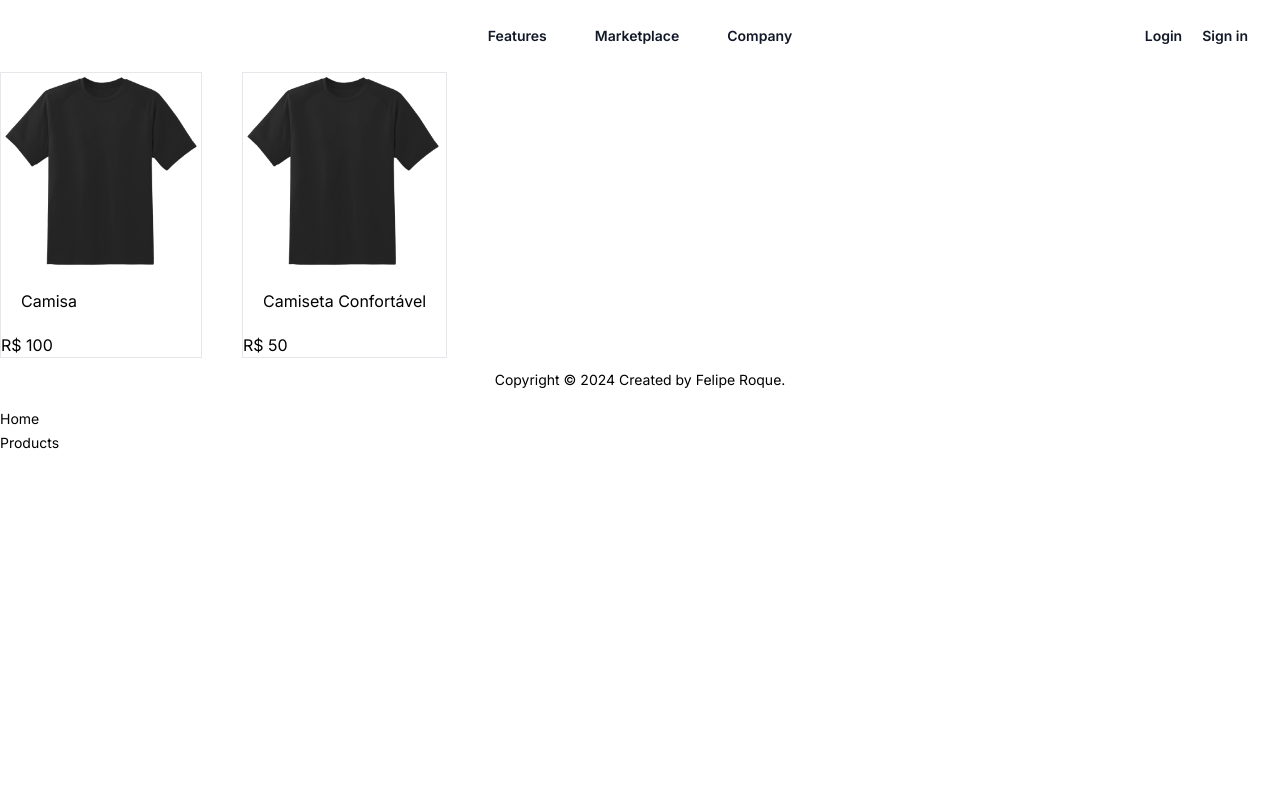
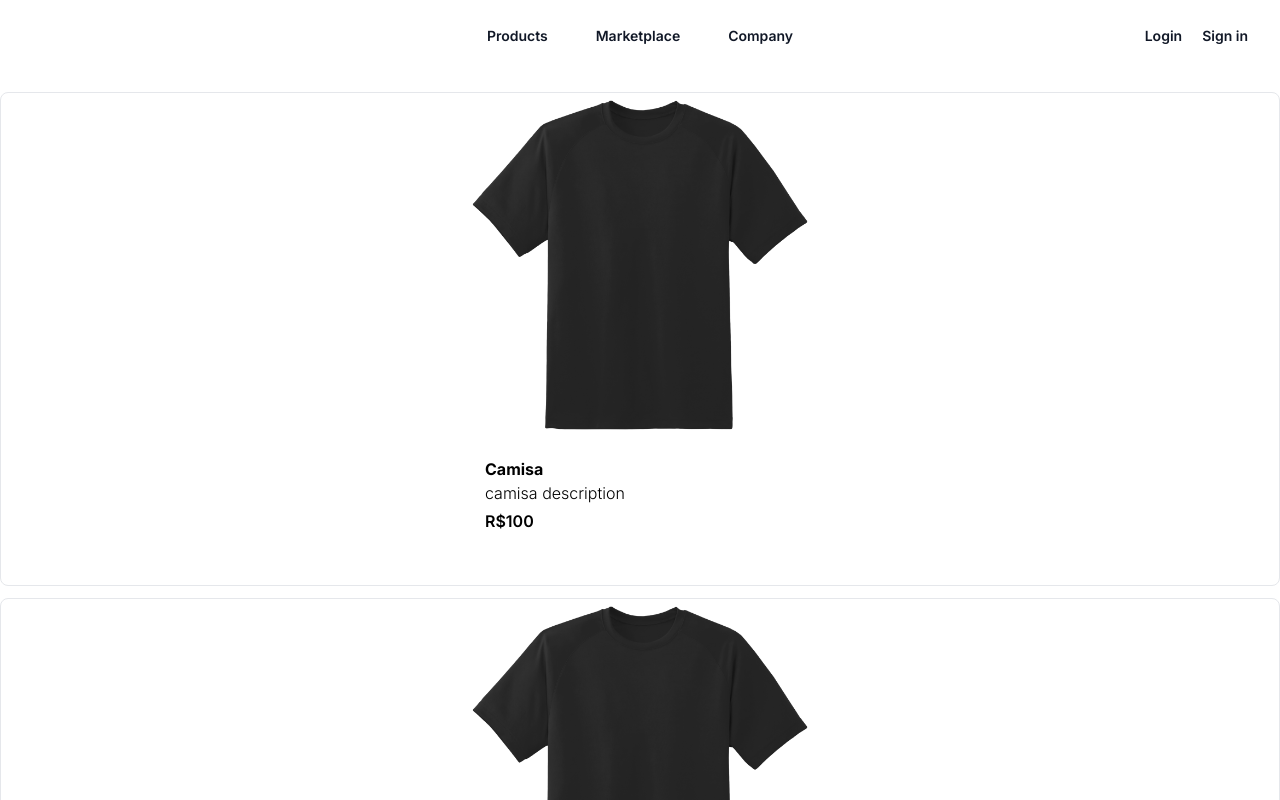
Before and after one commit to feliperaro/ecommerce-frontend, a Next.js app: page / in a window 1280 px wide. Shown: the top 800 px of the page. Built offline with nearby package versions, Linux system fonts and the light colour scheme.

Commit message:
components ProductItem and Header

```diff
--- a/src/app/components/Header/index.tsx
+++ b/src/app/components/Header/index.tsx
@@ -30,7 +30,7 @@ export default function Header() {
         </div>
         <Popover.Group className="hidden lg:flex lg:gap-x-12">
           <a href="#" className="text-sm font-semibold leading-6 text-gray-900">
-            Features
+            Products
           </a>
           <a href="#" className="text-sm font-semibold leading-6 text-gray-900">
             Marketplace
@@ -82,7 +82,7 @@ export default function Header() {
                   href="#"
                   className="-mx-3 block rounded-lg px-3 py-2 text-base font-semibold leading-7 text-gray-900 hover:bg-gray-50"
                 >
-                  Features
+                  Products
                 </a>
                 <a
                   href="#"
@@ -102,13 +102,13 @@ export default function Header() {
                   href="/login"
                   className="-mx-3 block rounded-lg px-3 py-2.5 text-base font-semibold leading-7 text-gray-900 hover:bg-gray-50"
                 >
-                  Log in
+                  Login
                 </a>
                 <a
                   href="/sign-in"
                   className="-mx-3 block rounded-lg px-3 py-2.5 text-base font-semibold leading-7 text-gray-900 hover:bg-gray-50"
                 >
-                  Sign in
+                  Sign-in
                 </a>
               </div>
             </div>
--- a/src/app/components/NavBar/index.tsx
+++ /dev/null
@@ -1,37 +0,0 @@
-"use client";
-
-import React from "react";
-import Menu from "../Menu";
-import SearchIcon from "../icons/search";
-import HeartIcon from "../icons/heart";
-
-const NavBar = () => {
-  const [searchedText, setSearchedText] = React.useState<string>("");
-  const formatedSearchText = searchedText.split(" ").join("-");
-
-  return (
-    <div className="flex ">
-      <Menu />
-      <div className="search-bar">
-        <input
-          className="search-bar-input"
-          id="search-bar"
-          onChange={(e) => setSearchedText(e.target.value)}
-          placeholder="O que está procurando?"
-          type="text"
-          name="search-bar"
-        />
-      </div>
-      <div className="icons">
-        <a href={`search/${formatedSearchText}`}>
-          <SearchIcon />
-        </a>
-        <a href="my-favorites">
-          <HeartIcon height={20} width={20} />
-        </a>
-      </div>
-    </div>
-  );
-};
-
-export default NavBar;
--- a/src/app/components/ProductItem/index.tsx
+++ b/src/app/components/ProductItem/index.tsx
@@ -4,26 +4,28 @@ import React, { MouseEventHandler } from "react";
 
 interface Props {
   product: Product;
-  onClick?: MouseEventHandler | undefined;
+  href: string;
 }
 
 function ProductItem(props: Props) {
-  const { product } = props;
+  const { product, href } = props;
   return (
-    <div
-      className="h-auto w-auto border flex flex-col"
-      onClick={props.onClick}
-    >
-      <div className="flex align-middle">
-        <Image
-          alt={`image ${product.name}`}
-          src={product.imgSrc}
-          height={200}
-          width={200}
-        />
-      </div>
-      <div className="p-5 justify-center">{product.name}</div>
-      <div>{`R$ ${product.price}`}</div>
+    <div className="mb-5 h-auto w-auto flex flex-col justify-center items-center ">
+      <a href={href} target="_blank" rel="noopener noreferrer">
+        <div className="h-auto">
+          <Image
+            alt={`image ${product.thumbAlt}`}
+            src={product.thumbSrc}
+            height={350}
+            width={350}
+          />
+        </div>
+        <div className="p-5 justify-center text-start">
+          <h4 className="font-bold">{product.title}</h4>
+          <p className="font-light">{product.description}</p>
+          <h4 className="mt-1 mb-3 font-semibold">R${product.price}</h4>
+        </div>
+      </a>
     </div>
   );
 }
--- a/src/app/page.tsx
+++ b/src/app/page.tsx
@@ -10,15 +10,19 @@ import Footer from "./components/Footer";
 const products: Array<Product> = [
   {
     id: 1,
-    name: "Camisa",
+    title: "Camisa",
+    description: "camisa description",
     price: 100,
-    imgSrc: image,
+    thumbSrc: image,
+    thumbAlt: "ALt image",
   },
   {
     id: 2,
-    name: "Camiseta Confortável",
+    title: "Camiseta Confortável",
+    description: "camisa description",
     price: 50,
-    imgSrc: image,
+    thumbSrc: image,
+    thumbAlt: "ALt image",
   },
 ];
 
@@ -27,14 +31,15 @@ export default function Home() {
     <body>
       <Header />
       <main>
-        <div className="flex gap-10">
-          {products.map((product) => {
+        <div className="mt-5">
+          {products.map((product, index) => {
             return (
-              <ProductItem
-                key={product.id}
-                product={product}
-                onClick={() => alert("click!")}
-              />
+              <div key={index} className="border rounded-lg mb-3">
+                <ProductItem
+                  product={product}
+                  href={"#"}
+                />
+              </div>
             );
           })}
         </div>
--- a/src/app/types/product.ts
+++ b/src/app/types/product.ts
@@ -2,7 +2,9 @@ import { StaticImageData } from "next/image";
 
 export interface Product {
   id: number;
-  name: string;
+  title: string;
+  description: string;
   price: number | string;
-  imgSrc: StaticImageData;
+  thumbSrc: StaticImageData;
+  thumbAlt: string;
 }
```
